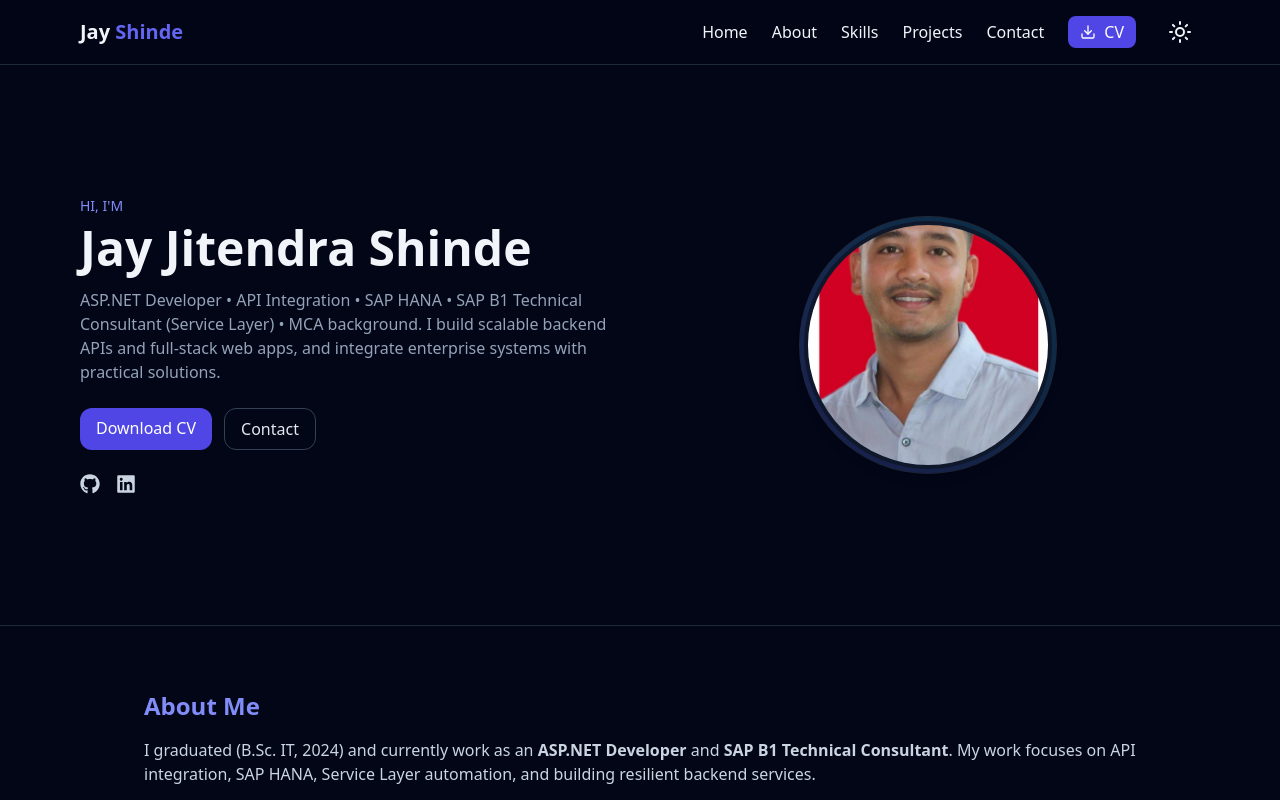
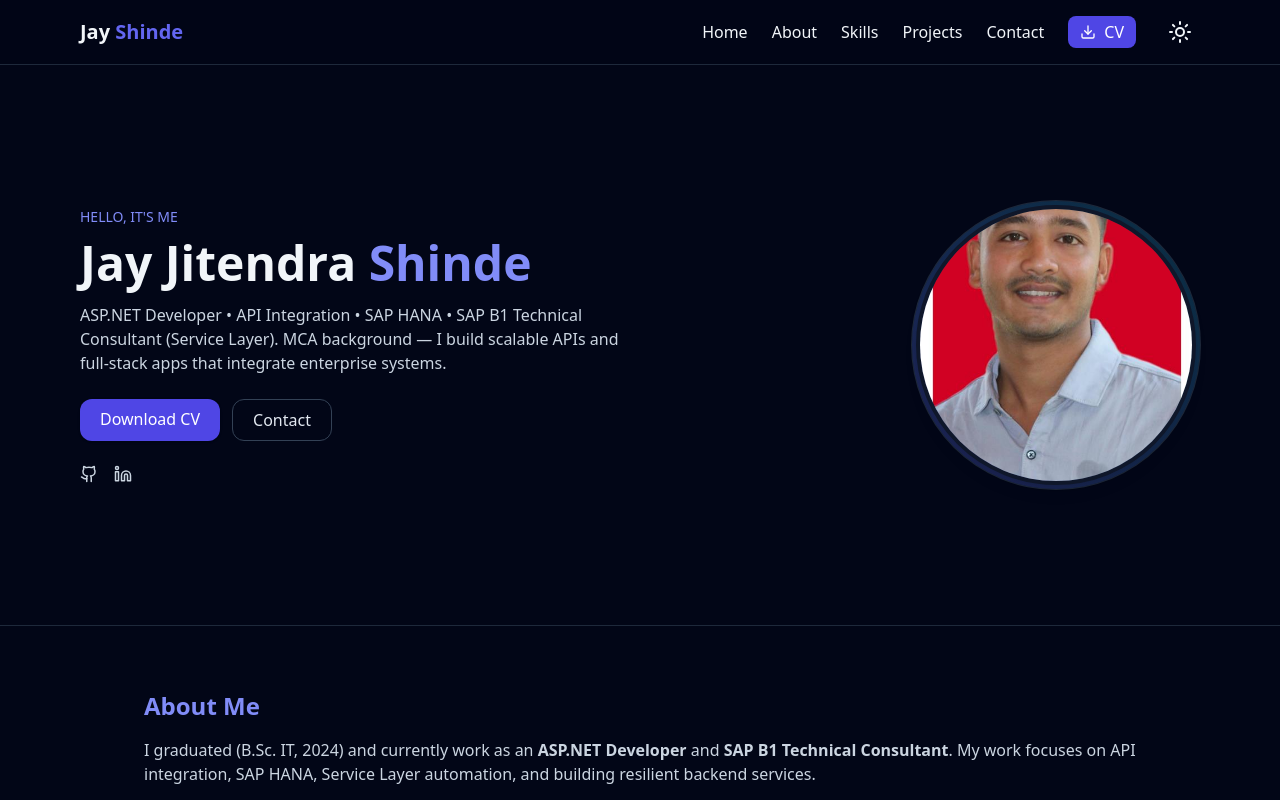
Before and after one commit to jayshinde-9823/MyPortfolio, a React (Create React App) app: page / in a window 1280 px wide. Shown: the top 800 px of the page. Built offline with nearby package versions, Linux system fonts and the light colour scheme.

Commit message:
Update Hero.js

```diff
--- a/src/components/Hero.js
+++ b/src/components/Hero.js
@@ -1,33 +1,62 @@
 import React from "react";
 import { motion } from "framer-motion";
-import { FaGithub, FaLinkedin } from "react-icons/fa";
+import { Github, Linkedin } from "lucide-react";
 
 export default function Hero() {
   return (
-    <section id="home" className="min-h-[70vh] flex items-center">
+    <section id="home" className="min-h-[70vh] flex items-center py-16">
       <div className="max-w-6xl mx-auto px-4 grid md:grid-cols-2 gap-8 items-center">
-        <motion.div initial={{ x: -30, opacity: 0 }} animate={{ x: 0, opacity: 1 }} transition={{ duration: 0.6 }}>
-          <p className="uppercase text-sm text-indigo-400">Hi, I'm</p>
-          <h1 className="text-4xl md:text-5xl font-bold mt-2">Jay Jitendra Shinde</h1>
-          <p className="mt-4 text-slate-400 max-w-xl">
-            ASP.NET Developer • API Integration • SAP HANA • SAP B1 Technical Consultant (Service Layer) • MCA background.
-            I build scalable backend APIs and full-stack web apps, and integrate enterprise systems with practical solutions.
+        <motion.div
+          initial={{ x: -30, opacity: 0 }}
+          animate={{ x: 0, opacity: 1 }}
+          transition={{ duration: 0.6 }}
+        >
+          <p className="uppercase text-sm text-indigo-400">Hello, it's me</p>
+          <h1 className="mt-3 text-3xl sm:text-4xl md:text-5xl font-extrabold leading-tight">
+            Jay Jitendra <span className="text-indigo-400">Shinde</span>
+          </h1>
+          <p className="mt-4 text-slate-300 max-w-xl">
+            ASP.NET Developer • API Integration • SAP HANA • SAP B1 Technical Consultant (Service Layer). MCA background — I build scalable APIs and full-stack apps that integrate enterprise systems.
           </p>
 
-          <div className="mt-6 flex gap-3">
-            <a href="/DOC-20240720-WA0002.pdf" className="px-4 py-2 rounded-xl bg-indigo-600 text-white">Download CV</a>
-            <a href="#contact" className="px-4 py-2 rounded-xl border border-slate-700 text-slate-200">Contact</a>
+          <div className="mt-6 flex flex-wrap gap-3">
+            <a
+              href="/DOC-20240720-WA0002.pdf"
+              download
+              className="inline-block px-5 py-2 rounded-xl bg-indigo-600 text-white shadow hover:bg-indigo-500"
+            >
+              Download CV
+            </a>
+            <a
+              href="#contact"
+              className="inline-block px-5 py-2 rounded-xl border border-slate-700 text-slate-200 hover:border-indigo-400"
+            >
+              Contact
+            </a>
           </div>
 
-          <div className="mt-6 flex gap-4 text-slate-300">
-            <a href="https://github.com/jayshinde-9823" target="_blank" rel="noreferrer"><FaGithub size={20} /></a>
-            <a href="https://www.linkedin.com/in/jay-shinde-303a74311" target="_blank" rel="noreferrer"><FaLinkedin size={20} /></a>
+          <div className="mt-6 flex items-center gap-4 text-slate-300">
+            <a href="https://github.com/jayshinde-9823" target="_blank" rel="noreferrer" className="hover:text-indigo-300">
+              <Github size={18} />
+            </a>
+            <a href="https://www.linkedin.com/in/jay-shinde-303a74311" target="_blank" rel="noreferrer" className="hover:text-indigo-300">
+              <Linkedin size={18} />
+            </a>
           </div>
         </motion.div>
 
-        <motion.div initial={{ scale: 0.95, opacity: 0 }} animate={{ scale: 1, opacity: 1 }} transition={{ duration: 0.6 }} className="flex justify-center">
-          <div className="w-64 h-64 rounded-full bg-gradient-to-tr from-indigo-500/30 to-cyan-400/20 p-1 ring-1 ring-slate-800">
-            <img src="/profile.jpg" alt="Jay Shinde" className="w-full h-full object-cover rounded-full border-4 border-slate-900 shadow-lg" />
+        <motion.div
+          initial={{ scale: 0.95, opacity: 0 }}
+          animate={{ scale: 1, opacity: 1 }}
+          transition={{ duration: 0.6 }}
+          className="flex justify-center md:justify-end"
+        >
+          <div className="w-56 h-56 sm:w-72 sm:h-72 rounded-full p-1 bg-gradient-to-tr from-indigo-500/30 to-cyan-400/20 ring-1 ring-slate-800">
+            <img
+              src="/profile.jpg"
+              alt="Jay Shinde"
+              className="w-full h-full rounded-full object-cover border-4 border-slate-900 shadow-lg"
+            />
           </div>
         </motion.div>
       </div>
```
